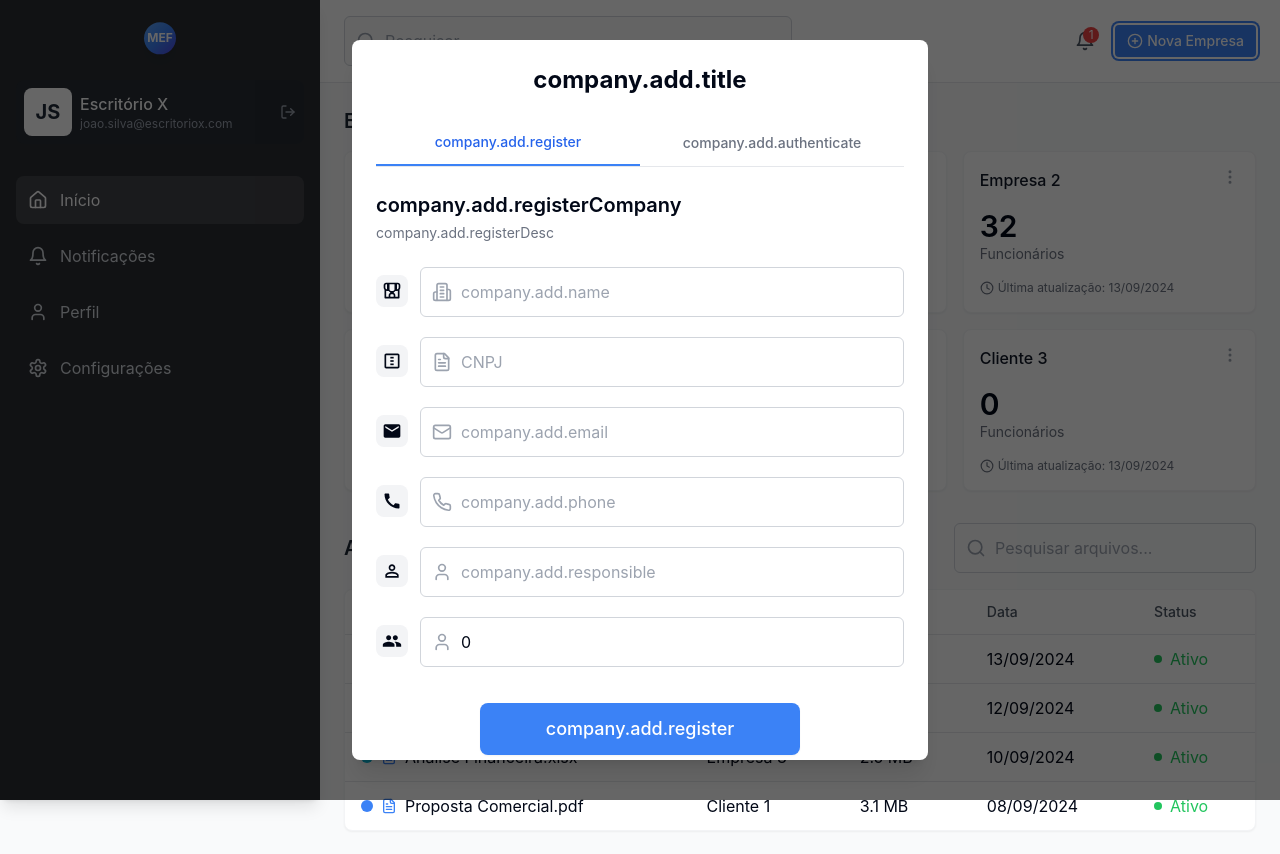
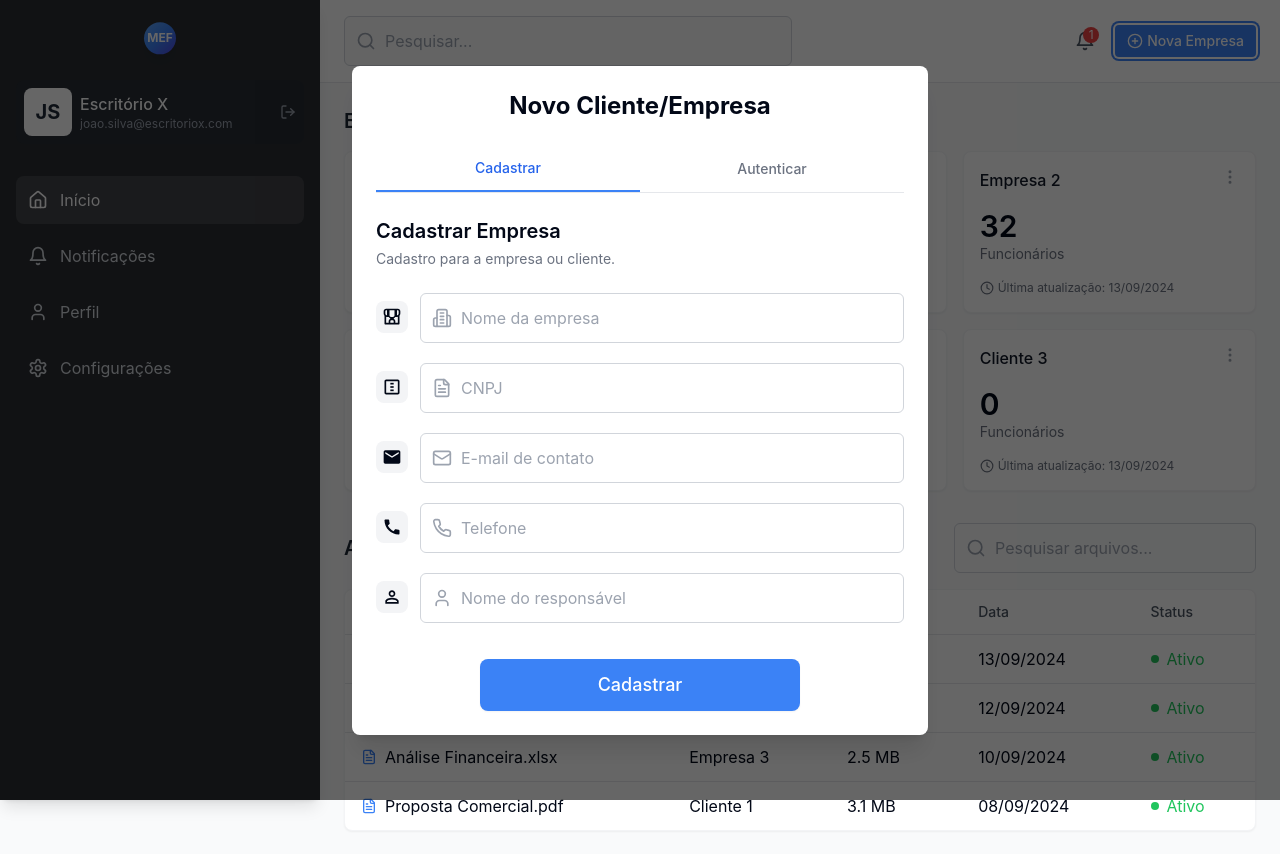
Before and after one commit to ErickSouza18/Projeto-mfe, a React (Vite) app: page /dashboard in a window 1280 px wide. Both pictures are taken after a click on the button "Nova Empresa". Built offline with nearby package versions, Linux system fonts and the light colour scheme.

Commit message:
Reverted to edit edt-3e8e287a-3325-464c-9de8-9c3788751778: "Implement requested changes
Implements the changes requested in the prompt."

```diff
--- a/src/components/AddCompanyModal.tsx
+++ b/src/components/AddCompanyModal.tsx
@@ -2,7 +2,6 @@
 import React, { useState } from 'react';
 import IconInput from './IconInput';
 import Button from './Button';
-import { useLanguage } from '../context/LanguageContext';
 
 interface AddCompanyModalProps {
   onClose: () => void;
@@ -12,30 +11,22 @@ interface AddCompanyModalProps {
     email: string;
     phone: string;
     responsibleName: string;
-    employeeCount: number;
   }) => void;
 }
 
 const AddCompanyModal: React.FC<AddCompanyModalProps> = ({ onClose, onAddCompany }) => {
-  const { t } = useLanguage();
   const [activeTab, setActiveTab] = useState<'cadastrar' | 'autenticar'>('cadastrar');
   const [formData, setFormData] = useState({
     name: '',
     cnpj: '',
     email: '',
     phone: '',
-    responsibleName: '',
-    employeeCount: 0
+    responsibleName: ''
   });
 
   const handleChange = (e: React.ChangeEvent<HTMLInputElement>) => {
     const { name, value } = e.target;
-
-    if (name === 'employeeCount') {
-      setFormData(prev => ({ ...prev, [name]: parseInt(value) || 0 }));
-    } else {
-      setFormData(prev => ({ ...prev, [name]: value }));
-    }
+    setFormData(prev => ({ ...prev, [name]: value }));
   };
 
   const handleSubmit = (e: React.FormEvent) => {
@@ -47,45 +38,45 @@ const AddCompanyModal: React.FC<AddCompanyModalProps> = ({ onClose, onAddCompany
   return (
     <div className="fixed inset-0 bg-black/60 flex items-center justify-center z-50">
       <div
-        className="bg-white dark:bg-gray-800 rounded-lg shadow-xl w-full max-w-xl max-h-[90vh] overflow-auto animate-slide-in"
+        className="bg-white rounded-lg shadow-xl w-full max-w-xl max-h-[90vh] overflow-auto animate-slide-in"
         onClick={(e) => e.stopPropagation()}
       >
         <div className="p-6">
-          <h2 className="text-2xl font-bold text-center mb-6 dark:text-white">{t('company.add.title')}</h2>
+          <h2 className="text-2xl font-bold text-center mb-6">Novo Cliente/Empresa</h2>
 
           {/* Tabs */}
-          <div className="flex border-b border-gray-200 dark:border-gray-700 mb-6">
+          <div className="flex border-b border-gray-200 mb-6">
             <button
               className={`flex-1 py-3 font-medium text-sm transition-colors ${
                 activeTab === 'cadastrar'
-                  ? 'border-b-2 border-blue-500 text-blue-600 dark:text-blue-400'
-                  : 'text-gray-500 hover:text-gray-700 dark:text-gray-400 dark:hover:text-gray-300'
+                  ? 'border-b-2 border-blue-500 text-blue-600'
+                  : 'text-gray-500 hover:text-gray-700'
               }`}
               onClick={() => setActiveTab('cadastrar')}
             >
-              {t('company.add.register')}
+              Cadastrar
             </button>
             <button
               className={`flex-1 py-3 font-medium text-sm transition-colors ${
                 activeTab === 'autenticar'
-                  ? 'border-b-2 border-blue-500 text-blue-600 dark:text-blue-400'
-                  : 'text-gray-500 hover:text-gray-700 dark:text-gray-400 dark:hover:text-gray-300'
+                  ? 'border-b-2 border-blue-500 text-blue-600'
+                  : 'text-gray-500 hover:text-gray-700'
               }`}
               onClick={() => setActiveTab('autenticar')}
             >
-              {t('company.add.authenticate')}
+              Autenticar
             </button>
           </div>
 
           {activeTab === 'cadastrar' && (
             <>
-              <h3 className="text-xl font-semibold mb-1 dark:text-white">{t('company.add.registerCompany')}</h3>
-              <p className="text-gray-500 dark:text-gray-400 text-sm mb-6">{t('company.add.registerDesc')}</p>
+              <h3 className="text-xl font-semibold mb-1">Cadastrar Empresa</h3>
+              <p className="text-gray-500 text-sm mb-6">Cadastro para a empresa ou cliente.</p>
 
               <form onSubmit={handleSubmit} className="space-y-5">
                 <div className="flex items-start gap-3">
-                  <div className="flex-shrink-0 w-8 h-8 mt-2 bg-gray-100 dark:bg-gray-700 rounded-lg flex items-center justify-center">
-                    <svg width="20" height="20" viewBox="0 0 24 24" fill="none" xmlns="http://www.w3.org/2000/svg" className="dark:text-gray-300">
+                  <div className="flex-shrink-0 w-8 h-8 mt-2 bg-gray-100 rounded-lg flex items-center justify-center">
+                    <svg width="20" height="20" viewBox="0 0 24 24" fill="none" xmlns="http://www.w3.org/2000/svg">
                       <path d="M19 2H5C3.346 2 2 3.346 2 5V7.831C2 8.884 2.382 9.841 3 10.577V20C3 20.2652 3.10536 20.5196 3.29289 20.7071C3.48043 20.8946 3.73478 21 4 21H12H20C20.2652 21 20.5196 20.8946 20.7071 20.7071C20.8946 20.5196 21 20.2652 21 20V10.577C21.618 9.841 22 8.884 22 7.831V5C22 3.346 20.654 2 19 2ZM20 5V7.831C20 8.971 19.151 9.943 18 9.996V4H19C19.552 4 20 4.449 20 5ZM9 4H15V10.243C15 11.312 14.126 12 13.243 12H10.757C9.874 12 9 11.312 9 10.243V4ZM4 5C4 4.449 4.448 4 5 4H6V9.996C4.849 9.943 4 8.971 4 7.831V5ZM10 19V17C10 16.448 10.448 16 11 16H13C13.552 16 14 16.448 14 17V19H10ZM19 19H16V17C16 15.346 14.654 14 13 14H11C9.346 14 8 15.346 8 17V19H5V11.722C5.405 11.902 5.865 12 6.361 12H8.069C8.439 12.755 9.195 13.348 10.125 13.707C9.123 14.382 8.528 15.493 8.184 16.651C8.046 17.098 8.252 17.569 8.699 17.707C9.146 17.845 9.617 17.639 9.755 17.192C10.063 16.152 10.698 15 12 15C13.302 15 13.937 16.152 14.245 17.192C14.361 17.569 14.719 17.792 15.097 17.792C15.173 17.792 15.249 17.783 15.326 17.764C15.773 17.627 15.979 17.155 15.842 16.708C15.473 15.414 14.795 14.301 13.89 13.659C14.805 13.294 15.547 12.71 15.917 11.975L15.931 12H17.639C18.102 12 18.551 11.901 18.939 11.734L19 11.707V19Z" fill="currentColor"/>
                     </svg>
                   </div>
@@ -93,7 +84,7 @@ const AddCompanyModal: React.FC<AddCompanyModalProps> = ({ onClose, onAddCompany
                     icon="company"
                     type="text"
                     name="name"
-                    placeholder={t('company.add.name')}
+                    placeholder="Nome da empresa"
                     value={formData.name}
                     onChange={handleChange}
                     required
@@ -102,8 +93,8 @@ const AddCompanyModal: React.FC<AddCompanyModalProps> = ({ onClose, onAddCompany
                 </div>
 
                 <div className="flex items-start gap-3">
-                  <div className="flex-shrink-0 w-8 h-8 mt-2 bg-gray-100 dark:bg-gray-700 rounded-lg flex items-center justify-center">
-                    <svg width="20" height="20" viewBox="0 0 24 24" fill="none" xmlns="http://www.w3.org/2000/svg" className="dark:text-gray-300">
+                  <div className="flex-shrink-0 w-8 h-8 mt-2 bg-gray-100 rounded-lg flex items-center justify-center">
+                    <svg width="20" height="20" viewBox="0 0 24 24" fill="none" xmlns="http://www.w3.org/2000/svg">
                       <path d="M14 11H10V13H14V11Z" fill="currentColor"/>
                       <path d="M19 3H5C3.9 3 3 3.9 3 5V19C3 20.1 3.9 21 5 21H19C20.1 21 21 20.1 21 19V5C21 3.9 20.1 3 19 3ZM19 19H5V5H19V19Z" fill="currentColor"/>
                       <path d="M14 7H10V9H14V7Z" fill="currentColor"/>
@@ -123,8 +114,8 @@ const AddCompanyModal: React.FC<AddCompanyModalProps> = ({ onClose, onAddCompany
                 </div>
 
                 <div className="flex items-start gap-3">
-                  <div className="flex-shrink-0 w-8 h-8 mt-2 bg-gray-100 dark:bg-gray-700 rounded-lg flex items-center justify-center">
-                    <svg width="20" height="20" viewBox="0 0 24 24" fill="none" xmlns="http://www.w3.org/2000/svg" className="dark:text-gray-300">
+                  <div className="flex-shrink-0 w-8 h-8 mt-2 bg-gray-100 rounded-lg flex items-center justify-center">
+                    <svg width="20" height="20" viewBox="0 0 24 24" fill="none" xmlns="http://www.w3.org/2000/svg">
                       <path d="M20 4H4C2.9 4 2.01 4.9 2.01 6L2 18C2 19.1 2.9 20 4 20H20C21.1 20 22 19.1 22 18V6C22 4.9 21.1 4 20 4ZM20 8L12 13L4 8V6L12 11L20 6V8Z" fill="currentColor"/>
                     </svg>
                   </div>
@@ -132,7 +123,7 @@ const AddCompanyModal: React.FC<AddCompanyModalProps> = ({ onClose, onAddCompany
                     icon="email"
                     type="email"
                     name="email"
-                    placeholder={t('company.add.email')}
+                    placeholder="E-mail de contato"
                     value={formData.email}
                     onChange={handleChange}
                     required
@@ -141,8 +132,8 @@ const AddCompanyModal: React.FC<AddCompanyModalProps> = ({ onClose, onAddCompany
                 </div>
 
                 <div className="flex items-start gap-3">
-                  <div className="flex-shrink-0 w-8 h-8 mt-2 bg-gray-100 dark:bg-gray-700 rounded-lg flex items-center justify-center">
-                    <svg width="20" height="20" viewBox="0 0 24 24" fill="none" xmlns="http://www.w3.org/2000/svg" className="dark:text-gray-300">
+                  <div className="flex-shrink-0 w-8 h-8 mt-2 bg-gray-100 rounded-lg flex items-center justify-center">
+                    <svg width="20" height="20" viewBox="0 0 24 24" fill="none" xmlns="http://www.w3.org/2000/svg">
                       <path d="M20.01 15.38C18.78 15.38 17.59 15.18 16.48 14.82C16.13 14.7 15.74 14.79 15.47 15.06L13.9 17.03C11.07 15.68 8.42 13.13 7.01 10.2L8.96 8.54C9.23 8.26 9.31 7.87 9.2 7.52C8.83 6.41 8.64 5.22 8.64 3.99C8.64 3.45 8.19 3 7.65 3H4.19C3.65 3 3 3.24 3 3.99C3 13.28 10.73 21 20.01 21C20.72 21 21 20.37 21 19.82V16.37C21 15.83 20.55 15.38 20.01 15.38Z" fill="currentColor"/>
                     </svg>
                   </div>
@@ -150,7 +141,7 @@ const AddCompanyModal: React.FC<AddCompanyModalProps> = ({ onClose, onAddCompany
                     icon="phone"
                     type="tel"
                     name="phone"
-                    placeholder={t('company.add.phone')}
+                    placeholder="Telefone"
                     value={formData.phone}
                     onChange={handleChange}
                     required
@@ -159,8 +150,8 @@ const AddCompanyModal: React.FC<AddCompanyModalProps> = ({ onClose, onAddCompany
                 </div>
 
                 <div className="flex items-start gap-3">
-                  <div className="flex-shrink-0 w-8 h-8 mt-2 bg-gray-100 dark:bg-gray-700 rounded-lg flex items-center justify-center">
-                    <svg width="20" height="20" viewBox="0 0 24 24" fill="none" xmlns="http://www.w3.org/2000/svg" className="dark:text-gray-300">
+                  <div className="flex-shrink-0 w-8 h-8 mt-2 bg-gray-100 rounded-lg flex items-center justify-center">
+                    <svg width="20" height="20" viewBox="0 0 24 24" fill="none" xmlns="http://www.w3.org/2000/svg">
                       <path d="M12 12C14.21 12 16 10.21 16 8C16 5.79 14.21 4 12 4C9.79 4 8 5.79 8 8C8 10.21 9.79 12 12 12ZM12 6C13.1 6 14 6.9 14 8C14 9.1 13.1 10 12 10C10.9 10 10 9.1 10 8C10 6.9 10.9 6 12 6ZM12 13C9.33 13 4 14.34 4 17V20H20V17C20 14.34 14.67 13 12 13ZM18 18H6V17.01C6.2 16.29 9.3 15 12 15C14.7 15 17.8 16.29 18 17V18Z" fill="currentColor"/>
                     </svg>
                   </div>
@@ -168,28 +159,9 @@ const AddCompanyModal: React.FC<AddCompanyModalProps> = ({ onClose, onAddCompany
                     icon="user"
                     type="text"
                     name="responsibleName"
-                    placeholder={t('company.add.responsible')}
+                    placeholder="Nome do responsável"
                     value={formData.responsibleName}
                     onChange={handleChange}
-                    required
-                    containerClassName="flex-grow"
-                  />
-                </div>
-
-                <div className="flex items-start gap-3">
-                  <div className="flex-shrink-0 w-8 h-8 mt-2 bg-gray-100 dark:bg-gray-700 rounded-lg flex items-center justify-center">
-                    <svg width="20" height="20" viewBox="0 0 24 24" fill="none" xmlns="http://www.w3.org/2000/svg" className="dark:text-gray-300">
-                      <path d="M16 11C17.66 11 18.99 9.66 18.99 8C18.99 6.34 17.66 5 16 5C14.34 5 13 6.34 13 8C13 9.66 14.34 11 16 11ZM8 11C9.66 11 10.99 9.66 10.99 8C10.99 6.34 9.66 5 8 5C6.34 5 5 6.34 5 8C5 9.66 6.34 11 8 11ZM8 13C5.67 13 1 14.17 1 16.5V19H15V16.5C15 14.17 10.33 13 8 13ZM16 13C15.71 13 15.38 13.02 15.03 13.05C16.19 13.89 17 15.02 17 16.5V19H23V16.5C23 14.17 18.33 13 16 13Z" fill="currentColor"/>
-                    </svg>
-                  </div>
-                  <IconInput
-                    icon="users"
-                    type="number"
-                    name="employeeCount"
-                    placeholder={t('company.add.employees')}
-                    value={formData.employeeCount.toString()}
-                    onChange={handleChange}
-                    min="0"
                     required
                     containerClassName="flex-grow"
                   />
@@ -202,7 +174,7 @@ const AddCompanyModal: React.FC<AddCompanyModalProps> = ({ onClose, onAddCompany
                     size="lg"
                     className="w-full max-w-xs"
                   >
-                    {t('company.add.register')}
+                    Cadastrar
                   </Button>
                 </div>
               </form>
@@ -211,11 +183,11 @@ const AddCompanyModal: React.FC<AddCompanyModalProps> = ({ onClose, onAddCompany
 
           {activeTab === 'autenticar' && (
             <div className="flex flex-col items-center justify-center py-8">
-              <p className="text-gray-600 dark:text-gray-300 mb-6 text-center">
-                {t('company.add.authenticateDesc')}
+              <p className="text-gray-600 mb-6 text-center">
+                Esta funcionalidade permite autenticar uma empresa ou cliente já existente.
               </p>
               <Button variant="outline" onClick={onClose}>
-                {t('modal.close')}
+                Fechar
               </Button>
             </div>
           )}
--- a/src/components/CompanyInfoModal.tsx
+++ b/src/components/CompanyInfoModal.tsx
@@ -1,9 +1,8 @@
 
-import React, { useState, useEffect } from 'react';
-import { Building, MapPin, Calculator, User, Mail, Phone, X, Save, Edit } from 'lucide-react';
+import React, { useState } from 'react';
+import { Building, MapPin, Calculator, User, Mail, Phone, X, Save, Edit, FileText } from 'lucide-react';
 import Button from './Button';
 import { useLanguage } from '../context/LanguageContext';
-import { toast } from 'sonner';
 
 interface CompanyInfo {
   name: string;
@@ -13,7 +12,6 @@ interface CompanyInfo {
   ownerName: string;
   ownerEmail: string;
   ownerPhone: string;
-  employeeCount: number;
 }
 
 interface CompanyInfoModalProps {
@@ -30,20 +28,15 @@ const CompanyInfoModal: React.FC<CompanyInfoModalProps> = ({
 
   // Load company info from localStorage or use defaults
   const [companyInfo, setCompanyInfo] = useState<CompanyInfo>(() => {
-    // Load companies from localStorage
-    const companies = JSON.parse(localStorage.getItem('companies') || '[]');
-    const company = companies.find((c: any) => c.id === Number(companyId));
-
     const savedInfo = localStorage.getItem(`company_${companyId}_info`);
     return savedInfo ? JSON.parse(savedInfo) : {
-      name: company?.name || `Empresa ${companyId}`,
+      name: `Empresa ${companyId}`,
       location: 'São Paulo, SP',
       identifier: '12.345.678/0001-90',
       identifierType: 'CNPJ',
       ownerName: 'João Silva',
       ownerEmail: 'joao.silva@empresa.com',
-      ownerPhone: '(11) 98765-4321',
-      employeeCount: company?.employeeCount || 0
+      ownerPhone: '(11) 98765-4321'
     };
   });
 
@@ -53,46 +46,8 @@ const CompanyInfoModal: React.FC<CompanyInfoModalProps> = ({
   const handleSave = () => {
     // Save to localStorage
     localStorage.setItem(`company_${companyId}_info`, JSON.stringify(editInfo));
-
-    // Update company name and employee count in the companies list
-    const companies = JSON.parse(localStorage.getItem('companies') || '[]');
-    const updatedCompanies = companies.map((company: any) => {
-      if (company.id === Number(companyId)) {
-        return {
-          ...company,
-          name: editInfo.name,
-          employeeCount: editInfo.employeeCount,
-          lastUpdate: new Date().toLocaleDateString('pt-BR')
-        };
-      }
-      return company;
-    });
-
-    localStorage.setItem('companies', JSON.stringify(updatedCompanies));
-
-    // Update company name in recent files
-    const recentFiles = JSON.parse(localStorage.getItem('recentFiles') || '[]');
-    const updatedRecentFiles = recentFiles.map((file: any) => {
-      if (file.companyId === Number(companyId)) {
-        return {
-          ...file,
-          recipient: editInfo.name
-        };
-      }
-      return file;
-    });
-
-    localStorage.setItem('recentFiles', JSON.stringify(updatedRecentFiles));
-
     setCompanyInfo(editInfo);
     setIsEditing(false);
-
-    toast.success(t('company.info.saved'));
-
-    // Dispatch event to notify other components of the name change
-    window.dispatchEvent(new CustomEvent('companyUpdated', {
-      detail: { companyId: Number(companyId) }
-    }));
   };
 
   const handleCancel = () => {
@@ -101,19 +56,10 @@ const CompanyInfoModal: React.FC<CompanyInfoModalProps> = ({
   };
 
   const handleChange = (e: React.ChangeEvent<HTMLInputElement>) => {
-    const { name, value } = e.target;
-
-    if (name === 'employeeCount') {
-      setEditInfo({
-        ...editInfo,
-        [name]: parseInt(value) || 0
-      });
-    } else {
-      setEditInfo({
-        ...editInfo,
-        [name]: value
-      });
-    }
+    setEditInfo({
+      ...editInfo,
+      [e.target.name]: e.target.value
+    });
   };
 
   const handleIdentifierTypeChange = (type: 'CNPJ' | 'MEI') => {
@@ -200,28 +146,6 @@ const CompanyInfoModal: React.FC<CompanyInfoModalProps> = ({
                     />
                   ) : (
                     <p className="text-gray-800 dark:text-gray-200">{companyInfo.location}</p>
-                  )}
-                </div>
-              </div>
-
-              {/* Employee Count */}
-              <div className="flex items-start">
-                <User className="h-5 w-5 text-gray-400 mr-3 mt-0.5" />
-                <div className="flex-1">
-                  <h5 className="text-sm font-medium text-gray-500 dark:text-gray-400">
-                    {t('company.info.employeeCount')}
-                  </h5>
-                  {isEditing ? (
-                    <input
-                      type="number"
-                      name="employeeCount"
-                      value={editInfo.employeeCount}
-                      onChange={handleChange}
-                      min="0"
-                      className="mt-1 w-full p-2 border border-gray-300 dark:border-gray-600 rounded-md focus:outline-none focus:ring-2 focus:ring-blue-500 focus:border-transparent dark:bg-gray-700 dark:text-white"
-                    />
-                  ) : (
-                    <p className="text-gray-800 dark:text-gray-200">{companyInfo.employeeCount}</p>
                   )}
                 </div>
               </div>
--- a/src/pages/Dashboard.tsx
+++ b/src/pages/Dashboard.tsx
@@ -21,22 +21,11 @@ const INITIAL_MOCK_DATA = {
     { id: 6, name: 'Cliente 3', employeeCount: 0, lastUpdate: '13/09/2024', type: 'client' },
   ],
   recentFiles: [
-    { id: 1, name: 'Relatório Mensal.pdf', recipient: 'Empresa 1', size: '1.2 MB', date: '13/09/2024', companyId: 1, deleted: false, type: 'contratos' },
-    { id: 2, name: 'Contratos 2024.docx', recipient: 'Cliente 2', size: '0.8 MB', date: '12/09/2024', companyId: 4, deleted: false, type: 'alvaras' },
-    { id: 3, name: 'Análise Financeira.xlsx', recipient: 'Empresa 3', size: '2.5 MB', date: '10/09/2024', companyId: 5, deleted: false, type: 'honorarios' },
-    { id: 4, name: 'Proposta Comercial.pdf', recipient: 'Cliente 1', size: '3.1 MB', date: '08/09/2024', companyId: 2, deleted: false, type: 'documentos' },
+    { id: 1, name: 'Relatório Mensal.pdf', recipient: 'Empresa 1', size: '1.2 MB', date: '13/09/2024', companyId: 1, deleted: false },
+    { id: 2, name: 'Contratos 2024.docx', recipient: 'Cliente 2', size: '0.8 MB', date: '12/09/2024', companyId: 4, deleted: false },
+    { id: 3, name: 'Análise Financeira.xlsx', recipient: 'Empresa 3', size: '2.5 MB', date: '10/09/2024', companyId: 5, deleted: false },
+    { id: 4, name: 'Proposta Comercial.pdf', recipient: 'Cliente 1', size: '3.1 MB', date: '08/09/2024', companyId: 2, deleted: false },
   ]
-};
-
-// Document types with their colors
-const DOCUMENT_TYPES_COLORS = {
-  'contratos': 'green',
-  'documentos': 'blue',
-  'alvaras': 'yellow',
-  'certificados': 'red',
-  'folhapagamento': 'orange',
-  'honorarios': 'cyan',
-  'contratos_servicos': 'purple'
 };
 
 // Helper function to find company ID from name
@@ -49,22 +38,6 @@ const findCompanyIdByName = (companies: any[], name: string) => {
 const formatDate = () => {
   const date = new Date();
   return date.toLocaleDateString('pt-BR');
-};
-
-// Function to get color class for document type
-const getColorClass = (type: string) => {
-  const color = DOCUMENT_TYPES_COLORS[type as keyof typeof DOCUMENT_TYPES_COLORS] || 'gray';
-
-  switch(color) {
-    case 'green': return 'bg-green-500';
-    case 'blue': return 'bg-blue-500';
-    case 'yellow': return 'bg-yellow-500';
-    case 'red': return 'bg-red-500';
-    case 'orange': return 'bg-orange-500';
-    case 'cyan': return 'bg-cyan-500';
-    case 'purple': return 'bg-purple-500';
-    default: return 'bg-gray-500';
-  }
 };
 
 const Dashboard = () => {
@@ -116,8 +89,7 @@ const Dashboard = () => {
           size: file.size || '1.0 MB',
           date: formatDate(),
           companyId: file.companyId,
-          deleted: false,
-          type: file.type || 'documentos'
+          deleted: false
         });
 
         // Keep only the 10 most recent files
@@ -234,7 +206,6 @@ const Dashboard = () => {
     email: string;
     phone: string;
     responsibleName: string;
-    employeeCount: number;
   }) => {
     const newId = mockData.companies.length > 0
       ? Math.max(...mockData.companies.map(c => c.id)) + 1
@@ -243,7 +214,7 @@ const Dashboard = () => {
     const companyToAdd = {
       id: newId,
       name: newCompany.name,
-      employeeCount: newCompany.employeeCount,
+      employeeCount: 0,
       lastUpdate: formatDate(),
       type: 'company' as 'company' | 'client'
     };
@@ -252,20 +223,6 @@ const Dashboard = () => {
       ...prev,
       companies: [...prev.companies, companyToAdd]
     }));
-
-    // Save company info to localStorage
-    const companyInfo = {
-      name: newCompany.name,
-      location: 'São Paulo, SP',
-      identifier: newCompany.cnpj,
-      identifierType: 'CNPJ',
-      ownerName: newCompany.responsibleName,
-      ownerEmail: newCompany.email,
-      ownerPhone: newCompany.phone,
-      employeeCount: newCompany.employeeCount
-    };
-
-    localStorage.setItem(`company_${newId}_info`, JSON.stringify(companyInfo));
 
     setShowAddModal(false);
     toast.success(`${t('dashboard.company.added')}: "${newCompany.name}"`);
@@ -284,28 +241,8 @@ const Dashboard = () => {
 
     window.addEventListener('fileDeleted' as any, handleFileDeleted);
 
-    // Listen for company updates from CompanyInfoModal
-    const handleCompanyUpdated = (event: CustomEvent) => {
-      const { companyId } = event.detail;
-
-      // Refresh the companies list
-      const savedCompanies = localStorage.getItem('companies');
-      const companies = savedCompanies ? JSON.parse(savedCompanies) : [];
-
-      const savedRecentFiles = localStorage.getItem('recentFiles');
-      const recentFiles = savedRecentFiles ? JSON.parse(savedRecentFiles) : [];
-
-      setMockData({
-        companies,
-        recentFiles
-      });
-    };
-
-    window.addEventListener('companyUpdated' as any, handleCompanyUpdated);
-
     return () => {
       window.removeEventListener('fileDeleted' as any, handleFileDeleted);
-      window.removeEventListener('companyUpdated' as any, handleCompanyUpdated);
     };
   }, []);
 
@@ -455,7 +392,6 @@ const Dashboard = () => {
                       >
                         <td className="py-3 px-4 dark:text-gray-300">
                           <div className="flex items-center gap-2">
-                            <div className={`w-3 h-3 rounded-full ${getColorClass(file.type || 'documentos')}`}></div>
                             <FileText size={16} className={file.deleted ? "text-gray-400" : "text-blue-500"} />
                             <span className={file.deleted ? "text-gray-400 line-through" : ""}>
                               {file.name}
```
Also changed, not shown: src/components/DeleteFileModal.tsx (+2 -5 lines), src/pages/CompanyDetail.tsx (+5 -52 lines).
